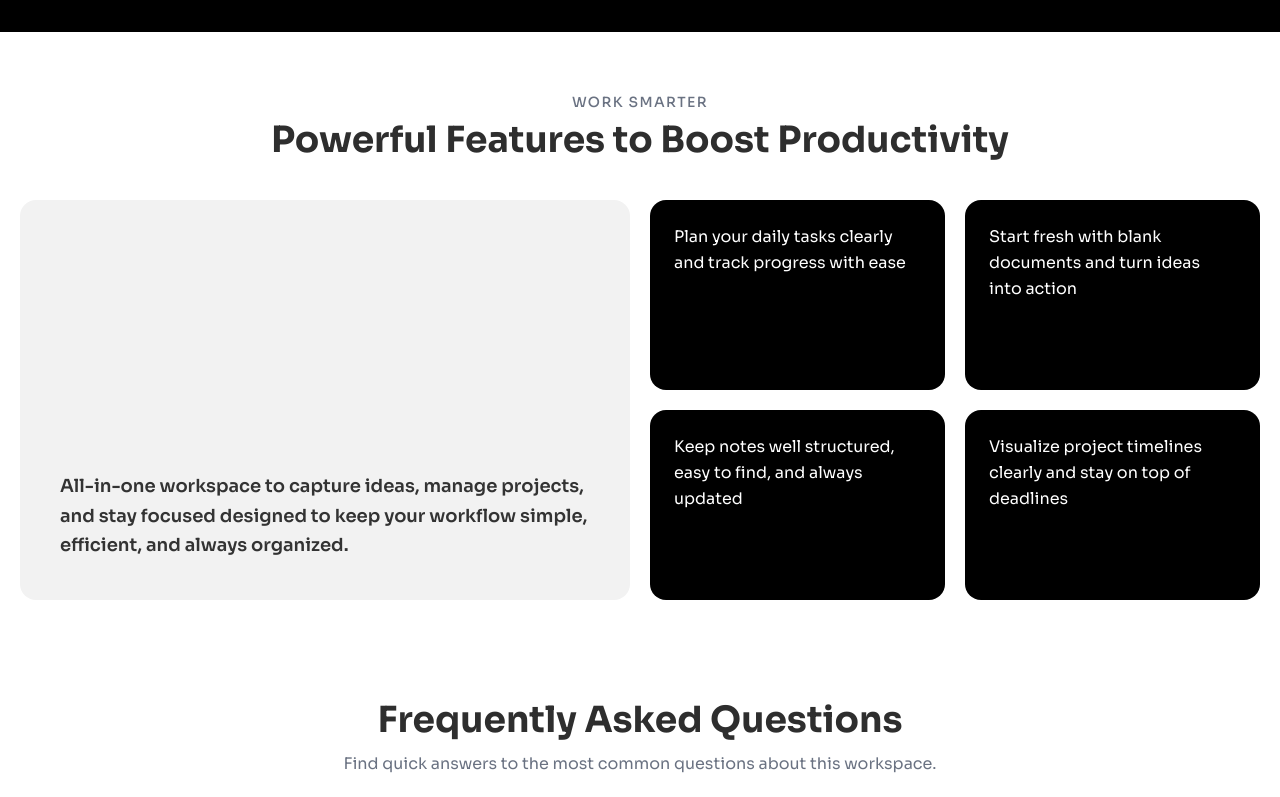
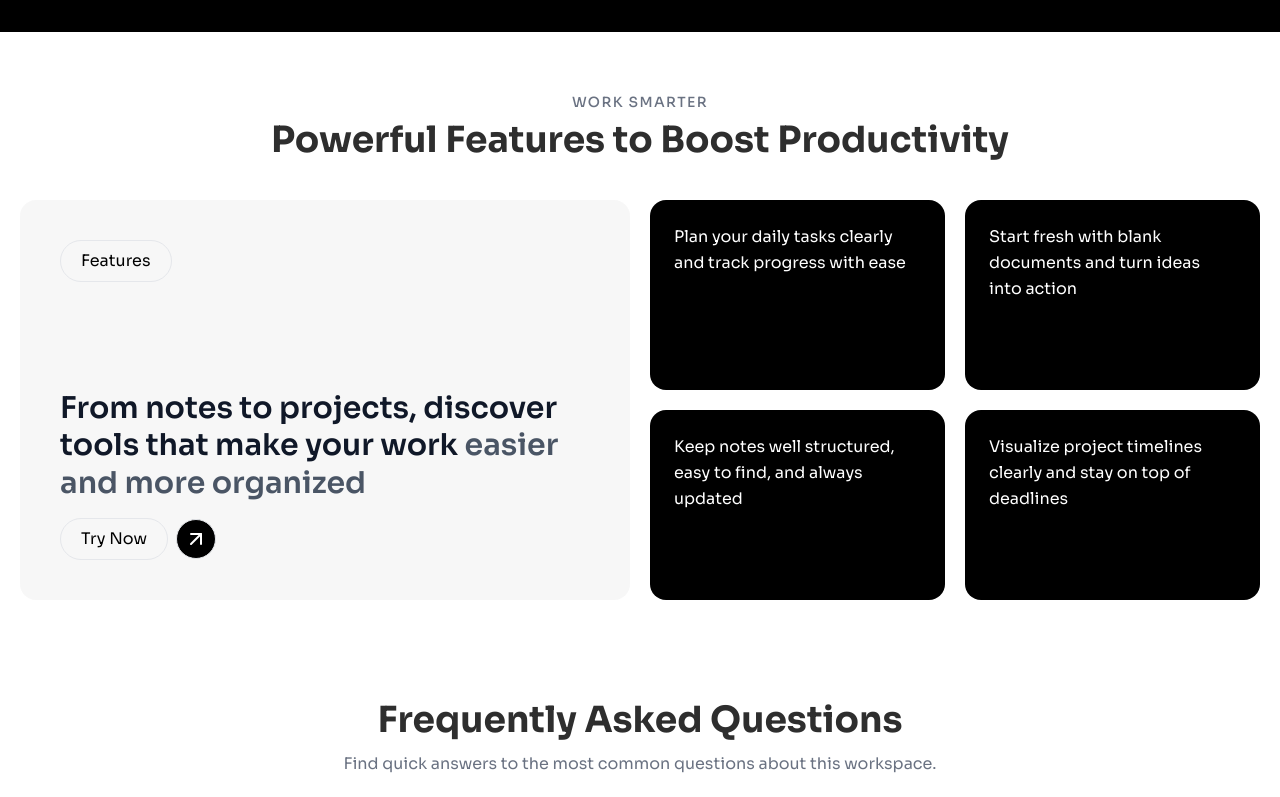
Before and after one commit to Muhammad-Khairul-Kholqi/Fe-Workspace-Ruangku, a Next.js app: page / in a window 1280 px wide. Shown: the part 547-1344 px from the top of the page. Built offline with nearby package versions, Linux system fonts and the light colour scheme.

Commit message:
update ui feature section

```diff
--- a/src/app/components/public/sections/featureSection.jsx
+++ b/src/app/components/public/sections/featureSection.jsx
@@ -1,3 +1,6 @@
+import Link from "next/link";
+import { ArrowUpRight } from "lucide-react";
+
 export default function FeatureSection() {
     const features = [
         "Plan your daily tasks clearly and track progress with ease",
@@ -19,12 +22,33 @@ export default function FeatureSection() {
                 </div>
 
                 <div className="mt-10 grid grid-cols-1 md:grid-cols-2 gap-5">
-                    <div className="w-full h-[350px] md:h-[400px] rounded-2xl bg-[#F2F2F2] p-10 flex items-end">
-                        <p className="text-left text-lg font-semibold text-[#333] leading-relaxed">
-                            All-in-one workspace to capture ideas, manage projects,
-                            and stay focused designed to keep your workflow simple,
-                            efficient, and always organized.
-                        </p>
+                    <div className="w-full h-[350px] md:h-[400px] rounded-2xl bg-[#F2F2F2]/60 p-10 flex flex-col justify-between">
+                        <div className="flex">
+                            <div className="border border-gray-200 px-5 py-2 rounded-full">
+                                <span>Features</span>
+                            </div>
+                        </div>
+
+                        <div className="space-y-4">
+                            <p className="text-2xl lg:text-3xl font-semibold text-gray-900 leading-tight">
+                                From notes to projects, discover tools that make your work
+                                <span className="text-gray-600"> easier and more organized</span>
+                            </p>
+                            <div className="flex items-center gap-2">
+                                <Link
+                                    href=""
+                                    className="border border-gray-200 px-5 py-2 rounded-full"
+                                >
+                                    <span>Try Now</span>
+                                </Link>
+                                <Link
+                                    href=""
+                                    className="border border-gray-200 rounded-full bg-black flex items-center justify-center w-10 h-10"
+                                >
+                                    <ArrowUpRight className="text-white" />
+                                </Link>
+                            </div>
+                        </div>
                     </div>
 
                     <div className="grid grid-cols-1 sm:grid-cols-2 gap-5">
```
